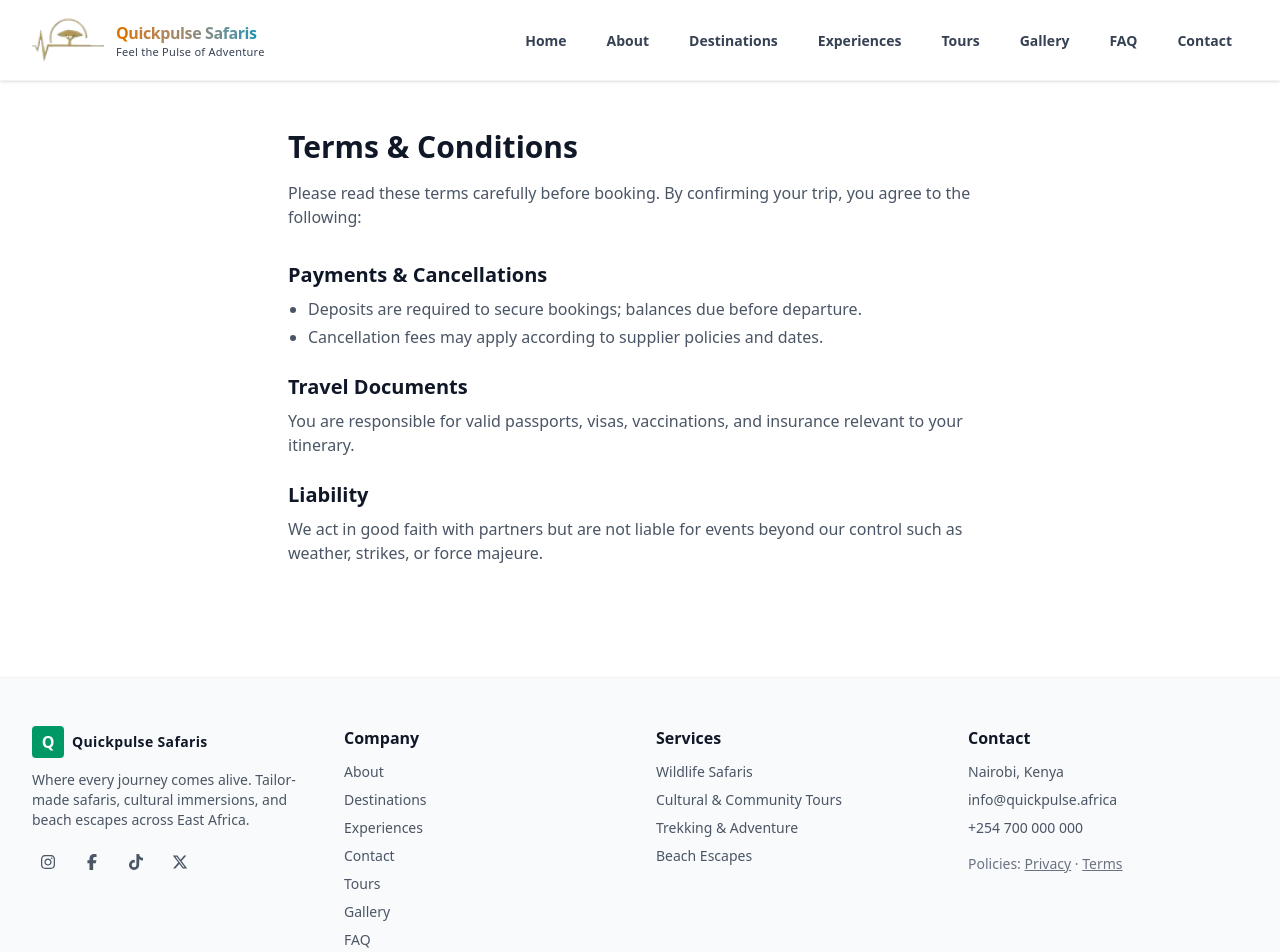
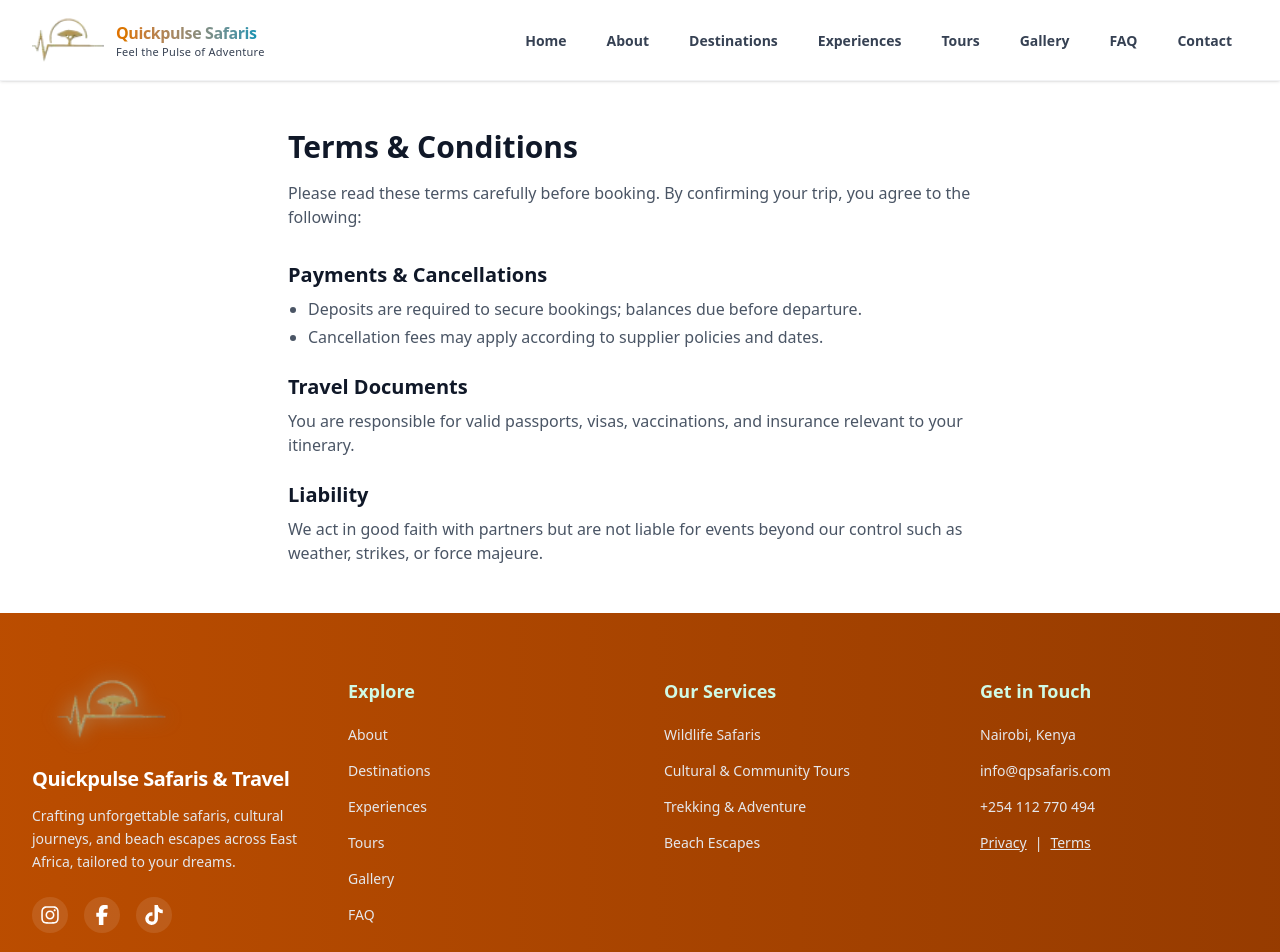
Before and after one commit to mike111-sys/Quick-Safaris, a React (Vite) app: page /terms in a window 1280 px wide. Shown: the top 952 px of the page. Built offline with nearby package versions, Linux system fonts and the light colour scheme.

Commit message:
refined footer

```diff
--- a/src/components/Footer.tsx
+++ b/src/components/Footer.tsx
@@ -1,57 +1,149 @@
 import { Link } from 'react-router-dom'
 import { FaFacebookF, FaInstagram, FaTiktok, FaXTwitter } from 'react-icons/fa6'
+import { motion } from 'framer-motion'
+import logo from '../../public/logo.webp'
+import logo_blur from '../../public/logo-blur.webp'
 
 const Footer = () => {
   return (
-    <footer className="mt-16 border-t border-gray-100 bg-gray-50">
-      <div className="mx-auto max-w-7xl px-4 sm:px-6 lg:px-8 py-12">
-        <div className="grid grid-cols-1 md:grid-cols-4 gap-8">
-          <div>
-            <div className="flex items-center gap-2 mb-3">
-              <span className="h-8 w-8 rounded bg-emerald-600 inline-flex items-center justify-center text-white font-bold">Q</span>
-              <div className="text-sm font-bold tracking-wide">Quickpulse Safaris</div>
-            </div>
-            <p className="text-sm text-gray-600">Where every journey comes alive. Tailor-made safaris, cultural immersions, and beach escapes across East Africa.</p>
-            <div className="flex items-center gap-3 mt-4 text-gray-600">
-              <a className="p-2 rounded hover:bg-gray-100" href="#" aria-label="Instagram"><FaInstagram /></a>
-              <a className="p-2 rounded hover:bg-gray-100" href="#" aria-label="Facebook"><FaFacebookF /></a>
-              <a className="p-2 rounded hover:bg-gray-100" href="#" aria-label="TikTok"><FaTiktok /></a>
-              <a className="p-2 rounded hover:bg-gray-100" href="#" aria-label="Twitter/X"><FaXTwitter /></a>
+    <footer className="bg-gradient-to-r from-amber-700 to-amber-800 text-white">
+      <div className="mx-auto max-w-7xl px-4 sm:px-6 lg:px-8 py-16">
+        <div className="grid grid-cols-1 sm:grid-cols-2 md:grid-cols-3 lg:grid-cols-4 gap-12">
+          {/* Brand Section */}
+          <div className="col-span-1 md:col-span-2 lg:col-span-1">
+            <motion.div
+              initial={{ opacity: 0, y: 20 }}
+              whileInView={{ opacity: 1, y: 0 }}
+              viewport={{ once: true }}
+              transition={{ duration: 0.6 }}
+              className="relative w-40 h-16 mb-6"
+            >
+              <img
+                src={logo_blur}
+                alt="Quickpulse Safaris logo blurred placeholder"
+                className="absolute inset-0 w-full h-full object-contain blur-sm scale-105"
+              />
+              <img
+                src={logo}
+                alt="Quickpulse Safaris logo"
+                className="relative w-full h-full object-contain transition-opacity duration-700"
+                loading="lazy"
+              />
+            </motion.div>
+            <h3 className="text-xl font-bold tracking-tight">Quickpulse Safaris & Travel</h3>
+            <p className="mt-3 text-sm text-gray-200 max-w-xs leading-relaxed">
+              Crafting unforgettable safaris, cultural journeys, and beach escapes across East Africa, tailored to your dreams.
+            </p>
+            <div className="flex items-center gap-4 mt-6">
+              {[
+                { icon: FaInstagram, href: "https://instagram.com", label: "Instagram" },
+                { icon: FaFacebookF, href: "https://facebook.com", label: "Facebook" },
+                { icon: FaTiktok, href: "https://tiktok.com", label: "TikTok" },
+              ].map(({ icon: Icon, href, label }) => (
+                <a
+                  key={label}
+                  className="p-2 rounded-full bg-white/10 hover:bg-white/20 transition-colors"
+                  href={href}
+                  aria-label={label}
+                  target="_blank"
+                  rel="noopener noreferrer"
+                >
+                  <Icon className="h-5 w-5 text-white hover:text-emerald-200" />
+                </a>
+              ))}
             </div>
           </div>
+
+          {/* Navigation Links */}
           <div>
-            <div className="font-semibold mb-3">Company</div>
-            <ul className="space-y-2 text-sm text-gray-600">
-              <li><Link to="/about" className="hover:text-gray-900">About</Link></li>
-              <li><Link to="/destinations" className="hover:text-gray-900">Destinations</Link></li>
-              <li><Link to="/experiences" className="hover:text-gray-900">Experiences</Link></li>
-              <li><Link to="/contact" className="hover:text-gray-900">Contact</Link></li>
-              <li><Link to="/tours" className="hover:text-gray-900">Tours</Link></li>
-              <li><Link to="/gallery" className="hover:text-gray-900">Gallery</Link></li>
-              <li><Link to="/faq" className="hover:text-gray-900">FAQ</Link></li>
+            <h4 className="text-lg font-semibold text-emerald-100 mb-5">Explore</h4>
+            <ul className="space-y-4 text-sm">
+              {[
+                { to: "/about", label: "About" },
+                { to: "/destinations", label: "Destinations" },
+                { to: "/experiences", label: "Experiences" },
+                { to: "/tours", label: "Tours" },
+                { to: "/gallery", label: "Gallery" },
+                { to: "/faq", label: "FAQ" },
+              ].map(({ to, label }) => (
+                <li key={to}>
+                  <Link
+                    to={to}
+                    className="text-gray-200 hover:text-emerald-300 transition-colors"
+                  >
+                    {label}
+                  </Link>
+                </li>
+              ))}
             </ul>
           </div>
+
+          {/* Services */}
           <div>
-            <div className="font-semibold mb-3">Services</div>
-            <ul className="space-y-2 text-sm text-gray-600">
+            <h4 className="text-lg font-semibold text-emerald-100 mb-5">Our Services</h4>
+            <ul className="space-y-4 text-sm text-gray-200">
               <li>Wildlife Safaris</li>
               <li>Cultural & Community Tours</li>
               <li>Trekking & Adventure</li>
               <li>Beach Escapes</li>
             </ul>
           </div>
+
+          {/* Contact Info */}
           <div>
-            <div className="font-semibold mb-3">Contact</div>
-            <ul className="space-y-2 text-sm text-gray-600">
+            <h4 className="text-lg font-semibold text-emerald-100 mb-5">Get in Touch</h4>
+            <ul className="space-y-4 text-sm text-gray-200">
               <li>Nairobi, Kenya</li>
-              <li>info@quickpulse.africa</li>
-              <li>+254 700 000 000</li>
-              <li className="pt-2 text-gray-500">Policies: <Link to="/privacy" className="underline hover:text-gray-700">Privacy</Link> · <Link to="/terms" className="underline hover:text-gray-700">Terms</Link></li>
+              <li>
+                <a
+                  href="mailto:info@qpsafaris.com"
+                  className="hover:text-emerald-300 transition-colors"
+                >
+                  info@qpsafaris.com
+                </a>
+              </li>
+              <li>
+                <a
+                  href="tel:+254112770494"
+                  className="hover:text-emerald-300 transition-colors"
+                >
+                  +254 112 770 494
+                </a>
+              </li>
+              <li className="flex gap-2">
+                <Link
+                  to="/privacy"
+                  className="underline text-gray-200 hover:text-emerald-300 transition-colors"
+                >
+                  Privacy
+                </Link>
+                <span>|</span>
+                <Link
+                  to="/terms"
+                  className="underline text-gray-200 hover:text-emerald-300 transition-colors"
+                >
+                  Terms
+                </Link>
+              </li>
             </ul>
           </div>
         </div>
 
-        <div className="mt-8 text-xs text-gray-500">© {new Date().getFullYear()} Quickpulse Safaris & Travel. All rights reserved.</div>
+        {/* Copyright */}
+        <div className="mt-12 pt-8 border-t border-emerald-700/50 text-center text-sm text-gray-300">
+          © {new Date().getFullYear()} Quickpulse Safaris & Travel. All rights reserved.{' '}
+          <span>
+            Powered by{' '}
+            <a
+              href="https://ujuzicreations.co.ke"
+              target="_blank"
+              rel="noopener noreferrer"
+              className="underline text-emerald-200 hover:text-emerald-300 transition-colors"
+            >
+              U.D.C
+            </a>
+          </span>
+        </div>
       </div>
     </footer>
   )
```
